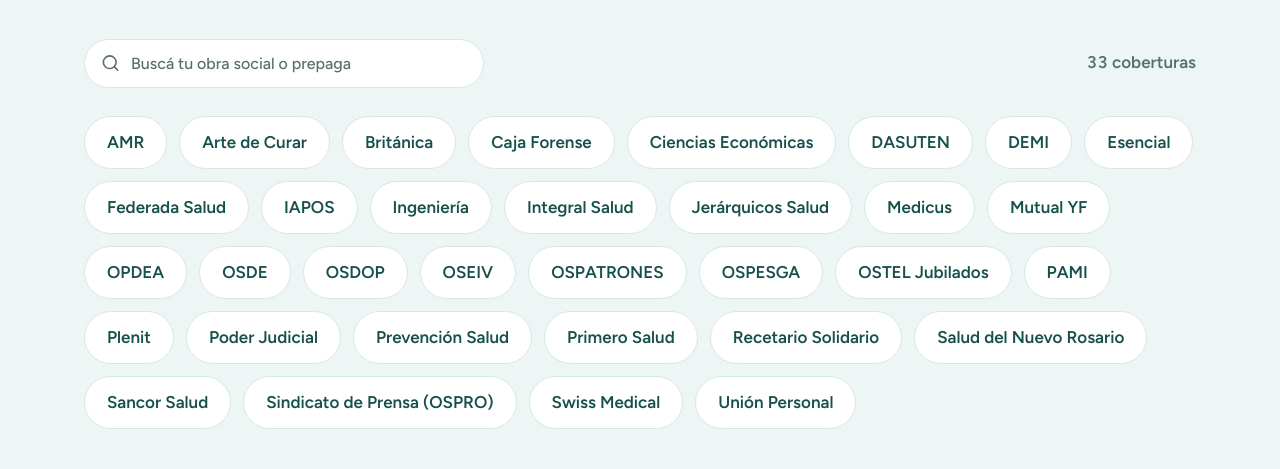
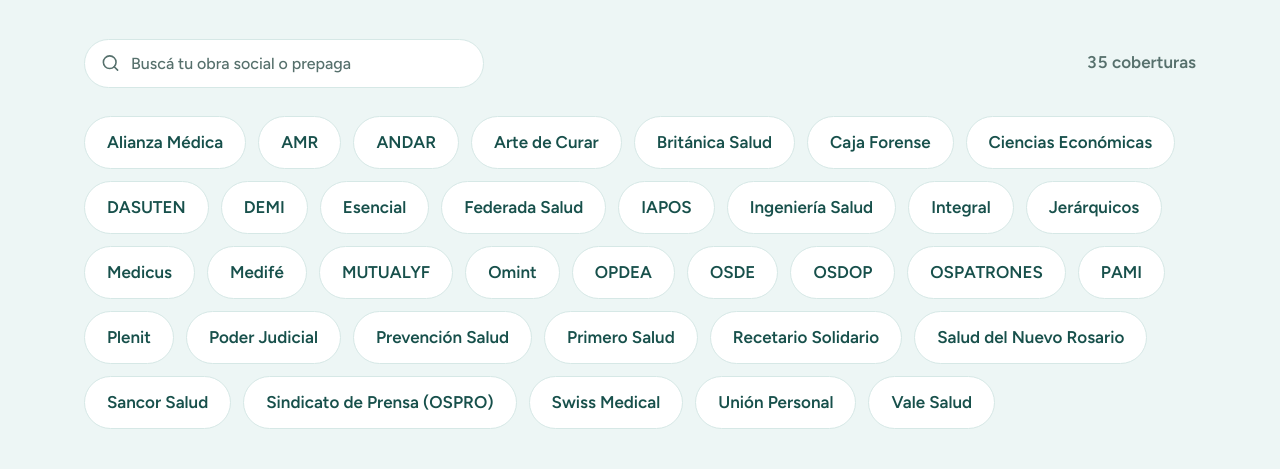
Before and after one commit to soytubot4/farmacia-del-centro-landing, a Next.js app: page / in a window 1280 px wide. Shown: the part 1850-2319 px from the top of the page. Built offline with nearby package versions, Linux system fonts and the light colour scheme.

Commit message:
Reemplazar por la lista definitiva de 35 obras sociales

```diff
--- a/src/data/farmacias/farmacia-del-centro.tsx
+++ b/src/data/farmacias/farmacia-del-centro.tsx
@@ -131,9 +131,11 @@
     // En orden alfabético: con el buscador arriba, es lo que hace que cada uno
     // encuentre la suya de un vistazo.
     items: [
+      'Alianza Médica',
       'AMR',
+      'ANDAR',
       'Arte de Curar',
-      'Británica',
+      'Británica Salud',
       'Caja Forense',
       'Ciencias Económicas',
       'DASUTEN',
@@ -141,18 +143,17 @@
       'Esencial',
       'Federada Salud',
       'IAPOS',
-      'Ingeniería',
-      'Integral Salud',
-      'Jerárquicos Salud',
+      'Ingeniería Salud',
+      'Integral',
+      'Jerárquicos',
       'Medicus',
-      'Mutual YF',
+      'Medifé',
+      'MUTUALYF',
+      'Omint',
       'OPDEA',
       'OSDE',
       'OSDOP',
-      'OSEIV',
       'OSPATRONES',
-      'OSPESGA',
-      'OSTEL Jubilados',
       'PAMI',
       'Plenit',
       'Poder Judicial',
@@ -164,6 +165,7 @@
       'Sindicato de Prensa (OSPRO)',
       'Swiss Medical',
       'Unión Personal',
+      'Vale Salud',
     ],
     buscadorDesde: 15,
   },
```
